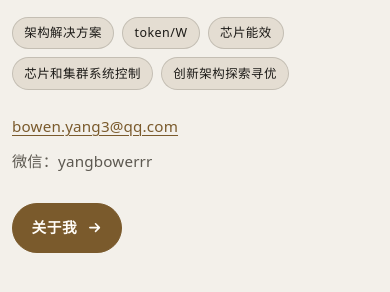
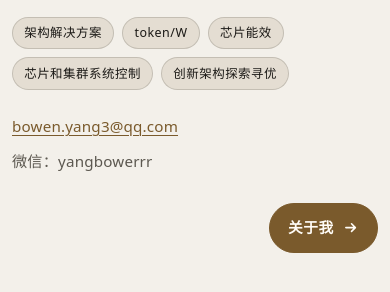
Before and after one commit to Booowennn/bowen-personal-site, a plain HTML site: page index.html in a window 390 px wide. Shown: the part 128-420 px from the top of the page. Drawn offline with Linux system fonts and the light colour scheme.

Commit message:
Right-align the homepage About button in the card copy
Keep the button itself at the trailing edge of the hero copy on desktop and mobile. Leave the About page and other card content unchanged.

```diff
--- a/index.html
+++ b/index.html
@@ -428,7 +428,13 @@ body.js-ready[data-view="about"] #about { display: block; }
 }
 
 .hero-actions {
+  display: flex;
+  flex-wrap: wrap;
+  justify-content: flex-end;
   margin-top: 1.5rem;
+}
+.hero-actions .btn {
+  margin-right: 0;
 }
 
 .btn {
```
